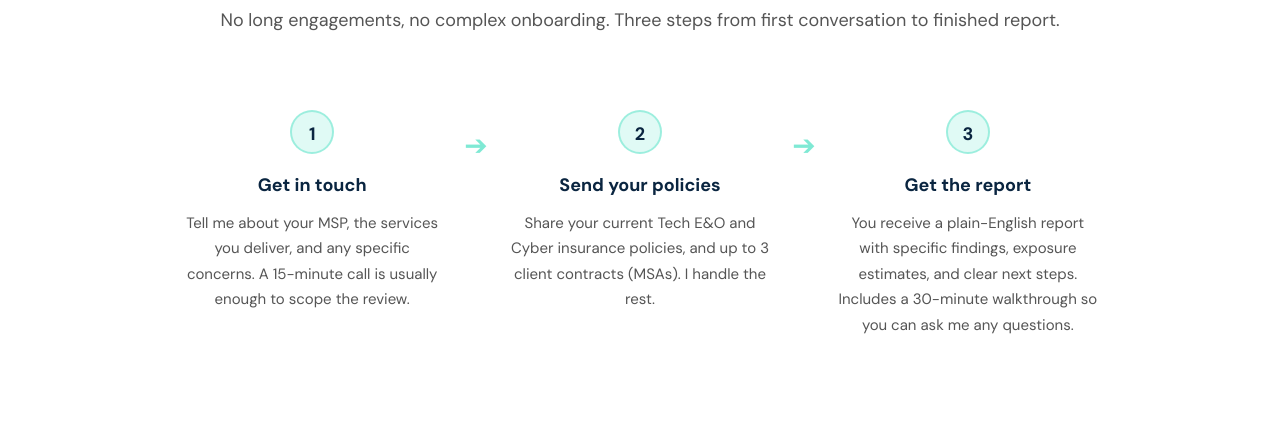
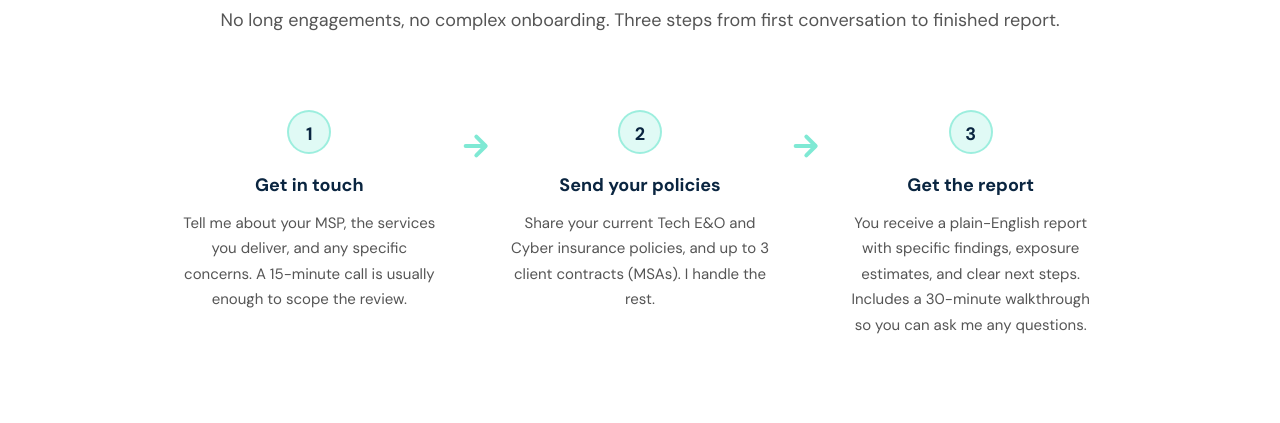
Before and after one commit to joeproe1/breezyins.com, a Jekyll site: the page built from risk-intelligence-report.html, in a window 1280 px wide and 1400 px high, scrolled down 1663 px. Shown: the part 150-573 px from the top of the window. Built offline with Jekyll 4.4.1, drawn with Linux system fonts in a browser that asks for light colours.

Commit message:
Make How It Works arrows thicker and vertically centered
Replace thin Unicode arrows with SVG arrows (stroke-width 3).
Align to circle center using margin-top instead of padding-top.

Co-Authored-By: Claude Opus 4.6 <noreply@anthropic.com>

```diff
--- a/risk-intelligence-report.html
+++ b/risk-intelligence-report.html
@@ -252,10 +252,14 @@ permalink: /risk-intelligence-report/
 .rir-step-arrow{
   display: flex;
   align-items: center;
-  padding-top: 40px;
+  margin-top: 48px;
   color: rgba(0, 212, 170, 0.5);
-  font-size: 28px;
-  font-weight: 300;
+  font-size: 0;
+  line-height: 0;
+}
+.rir-step-arrow svg{
+  width: 32px;
+  height: 32px;
 }
 .rir-step-num{
   width: 44px;
@@ -557,13 +561,13 @@ permalink: /risk-intelligence-report/
         <strong>Get in touch</strong>
         <p>Tell me about your MSP, the services you deliver, and any specific concerns. A 15-minute call is usually enough to scope the review.</p>
       </div>
-      <div class="rir-step-arrow" aria-hidden="true">&#10132;</div>
+      <div class="rir-step-arrow" aria-hidden="true"><svg viewBox="0 0 24 24" fill="none" stroke="currentColor" stroke-width="3" stroke-linecap="round" stroke-linejoin="round"><path d="M5 12h14M13 5l7 7-7 7"/></svg></div>
       <div class="rir-step">
         <div class="rir-step-num">2</div>
         <strong>Send your policies</strong>
         <p>Share your current Tech E&O and Cyber insurance policies, and up to 3 client contracts (MSAs). I handle the rest.</p>
       </div>
-      <div class="rir-step-arrow" aria-hidden="true">&#10132;</div>
+      <div class="rir-step-arrow" aria-hidden="true"><svg viewBox="0 0 24 24" fill="none" stroke="currentColor" stroke-width="3" stroke-linecap="round" stroke-linejoin="round"><path d="M5 12h14M13 5l7 7-7 7"/></svg></div>
       <div class="rir-step">
         <div class="rir-step-num">3</div>
         <strong>Get the report</strong>
```
